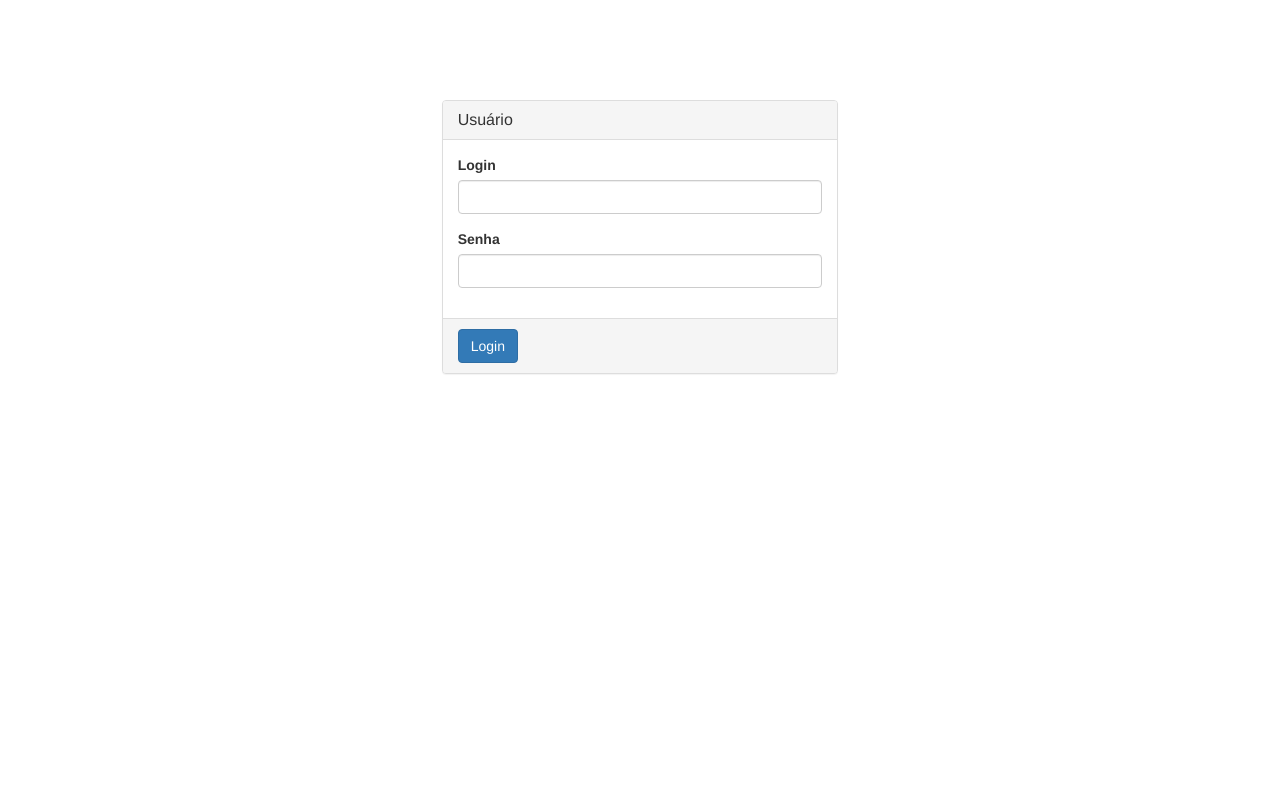
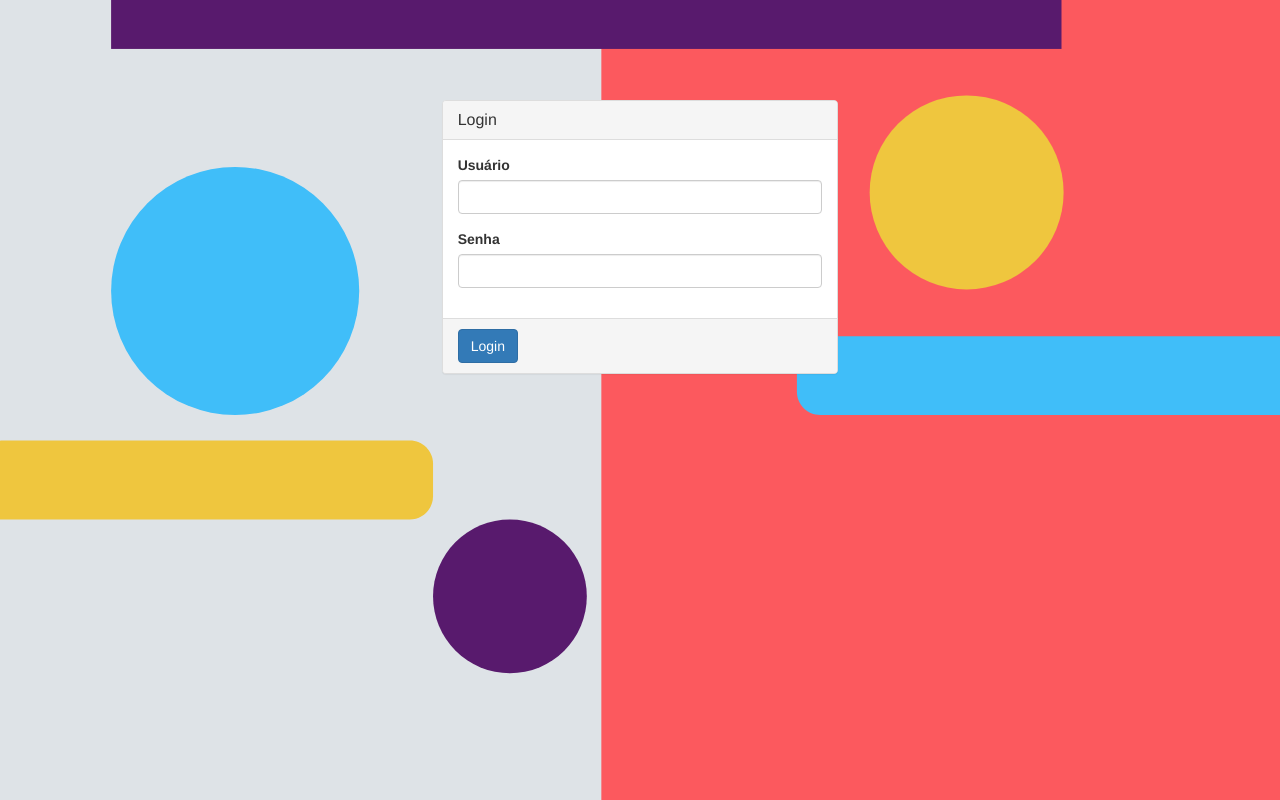
Before and after one commit to tech-espm/labs-master-reading, a website: page web/view/home/login.ejs in a window 1280 px wide. Drawn offline with nearby package versions, Linux system fonts and the light colour scheme; files that its build step writes are made by us from their sources.

Commit message:
Customizing login screen

```diff
--- a/web/view/home/login.ejs
+++ b/web/view/home/login.ejs
@@ -2,12 +2,26 @@
 <html>
 
 <head>
+
+    <meta charset="UTF-8">
+    <meta name="viewport" content="width=device-width, initial-scale=1.0">
+
     <title>Login</title>
     <!-- Bootstrap 3 -->
 	<link rel="stylesheet" type="text/css" href="https://stackpath.bootstrapcdn.com/bootstrap/3.4.1/css/bootstrap.min.css" />
-	<script type="text/javascript" src="https://stackpath.bootstrapcdn.com/bootstrap/3.4.1/js/bootstrap.min.js"></script>
+	<!-- <script type="text/javascript" src="https://stackpath.bootstrapcdn.com/bootstrap/3.4.1/js/bootstrap.min.js"></script> -->
     <script src='https://ajax.googleapis.com/ajax/libs/jquery/3.5.1/jquery.min.js'></script>
+
 </head>
+
+<style type="text/css">
+body {
+    background-image: url('/assets/images/login-bg.svg');
+    background-repeat: no-repeat;
+    background-size: cover;
+}
+
+</style>
 
 <body>
 
@@ -16,11 +30,11 @@
             <div class="col-sm-4 col-sm-offset-4">
                 <div class="panel panel-default" style="margin-top: 100px;">
                     <div class="panel-heading">
-                        <h1 class="panel-title">Usuário</h1>
+                        <h1 class="panel-title">Login</h1>
                     </div>
                     <div class="panel-body">
                         <div class="form-group">
-                            <label for="master">Login</label><br>
+                            <label for="master">Usuário</label><br>
                             <input type="text" name="username" class="username form-control">
                         </div>
                         <div class="form-group">
```
Also changed, not shown: web/public/assets/images/login-bg.svg (added).
